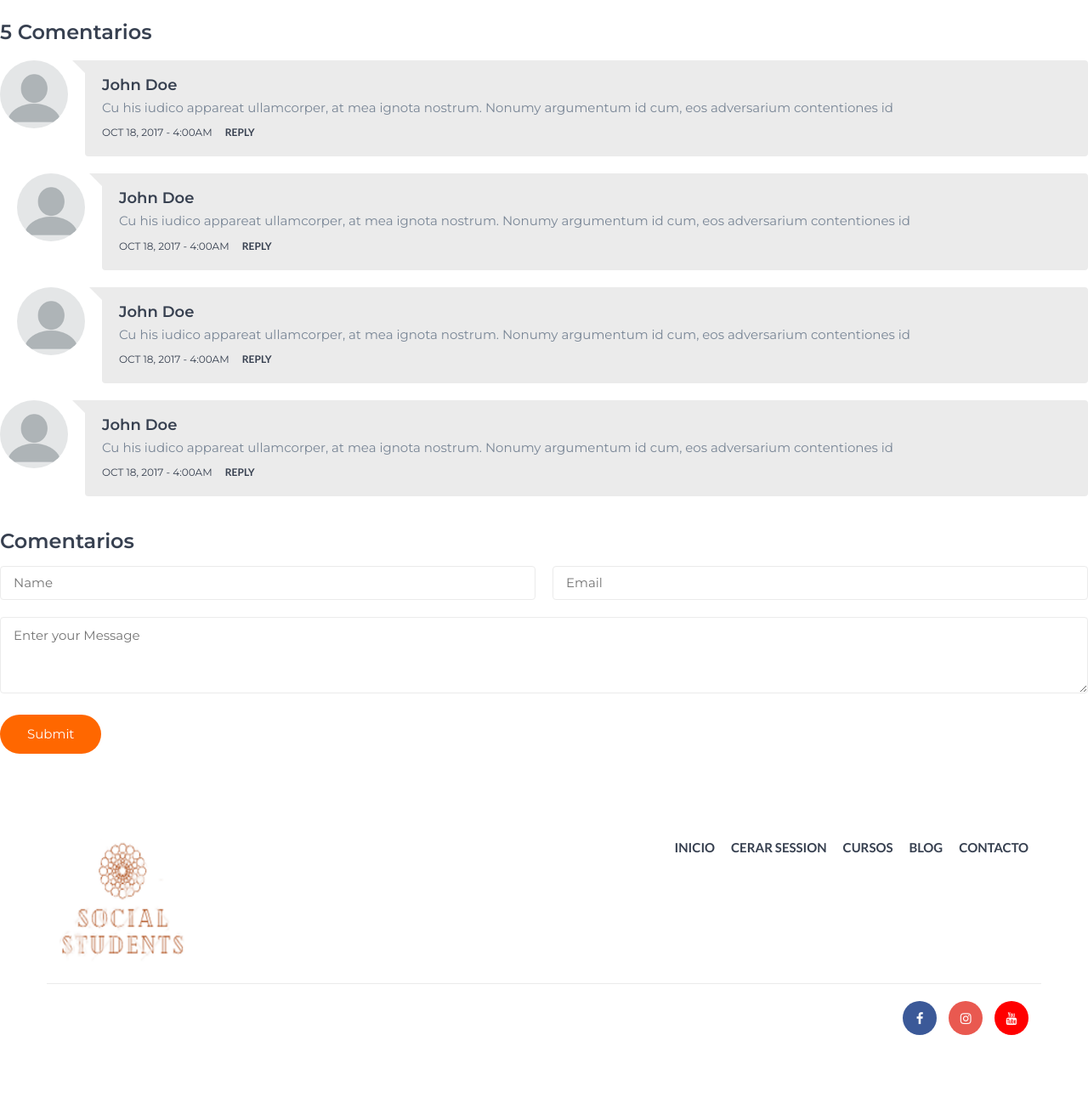
After one commit to GandresCoello18/social-students-and-php, a PHP site: page /perfil-serie-cursos.php in a window 1280 px wide. The commit adds this page. Shown: the part 681-1979 px from the top of the page at 85% size. Run offline with PHP 8.4, Linux system fonts and the light colour scheme; some web fonts are replaced.

Commit message:
agregando el perfil e sistemas de comentarios

```diff
--- a/blog-post.php
+++ b/blog-post.php
@@ -1,4 +1,5 @@
 <?php
+	$title = 'Nuevo post';
 	require_once('includes/head.php');
 ?>
 		<!-- /Header -->
@@ -14,8 +15,8 @@
 				<div class="row">
 					<div class="col-md-10 col-md-offset-1 text-center">
 						<ul class="hero-area-tree">
-							<li><a href="index.html">Home</a></li>
-							<li><a href="blog.html">Blog</a></li>
+							<li><a href="index.php">Inicio</a></li>
+							<li><a href="blog.php">Blog</a></li>
 							<li>How to Get Started in Photography</li>
 						</ul>
 						<h1 class="white-text">How to Get Started in Photography</h1>
--- a/blog.php
+++ b/blog.php
@@ -1,4 +1,5 @@
 <?php
+	$title = 'Blog';
 	require_once('includes/head.php');
 ?>
 		<!-- Hero-area -->
--- a/css/style.css
+++ b/css/style.css
@@ -227,8 +227,8 @@ input[type="text"]:focus, input[type="email"]:focus, input[type="password"]:focu
 }
 
 .navbar-brand .logo > img {
-	width: 150px;
-	height: 150px;
+	width: 100px;
+	height: 100px;
 }
 
 @media only screen and (max-width: 767px) {
--- a/cursos.php
+++ b/cursos.php
@@ -1,4 +1,5 @@
 <?php
+	$title = 'Cursos';
     include_once('includes/head.php');
 ?>
 <div class="hero-area section">
@@ -11,7 +12,7 @@
 	<div class="row">
 		<div class="col-md-10 col-md-offset-1 text-center">
 			<ul class="hero-area-tree">
-				<li><a href="index.php">Home</a></li>
+				<li><a href="index.php">Inicio</a></li>
 				<li><a href="cursos.php">Cursos</a></li>
 			</ul>
 		</div>
--- a/includes/footer.php
+++ b/includes/footer.php
@@ -20,7 +20,13 @@
 					<div class="col-md-6">
 						<ul class="footer-nav">
 							<li><a href="index.php">Inicio</a></li>
-							<li><a href="login.php">Login</a></li>
+							<?php
+							if($title === 'Andres coello goyes'){
+								echo "<li><a href='cerrar.php'>Cerar session</a></li>";
+							}else{
+								echo "<li><a href='login.php'>Login</a></li>";
+							}
+						?>
 							<li><a href="cursos.php">Cursos</a></li>
 							<li><a href="blog.php">Blog</a></li>
 							<li><a href="contact.php">Contacto</a></li>
@@ -37,10 +43,9 @@
 					<!-- social -->
 					<div class="col-md-4 col-md-push-8">
 						<ul class="footer-social">
-							<li><a href="#" class="facebook"><i class="fa fa-facebook"></i></a></li>
-							<li><a href="#" class="twitter"><i class="fa fa-twitter"></i></a></li>
-							<li><a href="#" class="instagram"><i class="fa fa-instagram"></i></a></li>
-							<li><a href="#" class="youtube"><i class="fa fa-youtube"></i></a></li>
+							<li><a href="https://www.facebook.com/andres.coellogoyes" target="_blanck" class="facebook"><i class="fa fa-facebook"></i></a></li>
+							<li><a href="https://www.instagram.com/coellogoyes/" target="_blanck" class="instagram"><i class="fa fa-instagram"></i></a></li>
+							<li><a href="https://www.youtube.com/channel/UCHWsGkCRqlNKnoxYkC_ZRxQ?view_as=subscriber" target="_blanck" class="youtube"><i class="fa fa-youtube"></i></a></li>
 						</ul>
 					</div>
 					<!-- /social -->
--- a/includes/head.php
+++ b/includes/head.php
@@ -6,7 +6,7 @@
 		<meta name="viewport" content="width=device-width, initial-scale=1">
 		 <!-- The above 3 meta tags *must* come first in the head; any other head content must come *after* these tags -->
 
-		<title>Social Students</title>
+		<title><?php echo $title; ?></title>
 
 		<!-- Google font -->
 		<link href="https://fonts.googleapis.com/css?family=Lato:700%7CMontserrat:400,600" rel="stylesheet">
@@ -47,11 +47,17 @@
 				<!-- Navigation -->
 				<nav id="nav">
 					<ul class="main-menu nav navbar-nav navbar-right">
-						<li><a href="index.php" id="inicio">Inicio</a></li>
-						<li><a href="login.php" id="login">Login</a></li>
-						<li><a href="cursos.php" id="cursos">Cursos</a></li>
-						<li><a href="blog.php" id="blog">Blog</a></li>
-						<li><a href="contact.php" id="contact">Contact</a></li>
+						<li><a href="index.php" id="nav-inicio">Inicio</a></li>
+						<?php
+							if($title === 'Andres coello goyes'){
+								echo "<li><a href='cerrar.php' id='nav-login'>Cerar session</a></li>";
+							}else{
+								echo "<li><a href='login.php' id='nav-login'>Login</a></li>";
+							}
+						?>
+						<li><a href="cursos.php" id="nav-cursos">Cursos</a></li>
+						<li><a href="blog.php" id="nav-blog">Blog</a></li>
+						<li><a href="contact.php" id="nav-contact">Contact</a></li>
 					</ul>
 				</nav>
 				<!-- /Navigation -->
--- a/index.php
+++ b/index.php
@@ -1,4 +1,5 @@
 <?php
+	$title = 'Social Students';
 	require_once('includes/head.php');
 ?>
 
@@ -103,7 +104,7 @@
 				<!-- courses -->
 				<div class="row">
 					<div class="center-btn">
-						<a class="main-button icon-button" href="#">Mas Cursos</a>
+						<a class="main-button icon-button" href="cursos.php">Mas Cursos</a>
 					</div>
 				</div>
 
--- a/login.php
+++ b/login.php
@@ -1,4 +1,5 @@
 <?php
+    $title = 'Login / Registrate';
     require_once('includes/head.php');
 ?>
 
@@ -44,7 +45,7 @@ input{
         <div class="col-5">
             <form id="login">
                 <h3 class="text-center">Social Students</h3>
-                <input type="email" id="email" class="form-control text-center" require placeholder="Correo Electronico">
+                <input type="email" class="form-control text-center" require placeholder="Correo Electronico">
                 <input type="password" class="form-control text-center" placeholder="Contraseña">
                 <input type="button" class="form-control btn acceder" value="Acceder">
                 <p id="crear" onclick="crear_cuenta()">Crear una cuenta S-S...!</p>
@@ -52,7 +53,7 @@ input{
 
             <form id="registro">
                 <h3 class="text-center">Social Students</h3>
-                <input type="email" class="form-control text-center email" require placeholder="Correo Electronico">
+                <input type="email" class="form-control text-center" require placeholder="Correo Electronico">
                 <input type="password" class="form-control text-center" placeholder="Contraseña Minimo 7 caracter">
                 <input type="password" class="form-control text-center" placeholder="Confirma Contraseña">
                 <input type="button" class="form-control btn acceder" value="Registrarse">
--- /dev/null
+++ b/perfil-serie-cursos.php
@@ -0,0 +1,120 @@
+<?php $title = 'Andres coello goyes';
+include_once('includes/head.php'); ?>
+        <div class="hero-area section">
+
+			<!-- Backgound Image -->
+			<div class="bg-image bg-parallax overlay" style="background-image:url(./img/lenguaje.jpg)"></div>
+			<!-- /Backgound Image -->
+
+			<div class="container">
+				<div class="row">
+					<div class="col-md-10 col-md-offset-1 text-center">
+						<ul class="hero-area-tree">
+							<li><a href="index.php">Inicio</a></li>
+							<li><a href="perfil.php">Perfil</a></li>
+							<li>Compartir es el objetivo</li>
+						</ul>
+						<h1 class="white-text">Andres Coello Goyes</h1>
+					</div>
+				</div>
+			</div>
+		</div>
+
+<section class="container-fluid">
+    <div class="row justity-content-center" id="video-e-seccion">
+        <div class="col-12 col-md-7">
+        <iframe id="video" src="https://www.youtube.com/embed/1TXJZgZs1wQ" frameborder="0" allow="accelerometer; autoplay; encrypted-media; gyroscope; picture-in-picture" allowfullscreen></iframe>
+            <p></p>
+        </div>
+        <div class="col-12 col-md-4">
+            <div class="row ">
+                <div class="col-12 alert alert-success">Intrduccion al desarrollo con JAVA ---- 12 min</div>
+                <div class="col-12 alert alert-danger">Entorno de trabajo ---- 5 min</div>
+                <div class="col-12 alert alert-danger">Variables locales / Globales ---- 7 min</div>
+                <div class="col-12 alert alert-danger">operadores logicos / Aritmeticos ---- 5 min</div>
+                <div class="col-12 alert alert-danger">condiciones o desiciones ---- 6 min</div>
+                <div class="col-12 alert alert-danger">Ciclos o Bucles repetitivos ---- 5 min</div>
+                <div class="col-12 alert alert-danger">Funciones o bloques de codigo ---- 8 min</div>
+                <div class="col-12 alert alert-danger">Mini proyecto "pelea virtual" ---- 6 min</div>
+            </div>
+        </div>
+    </div>
+
+    <div class="row">
+        <div class="col-12">
+        <div class="blog-comments">
+							<h3>5 Comentarios</h3>
+
+							<!-- single comment -->
+							<div class="media">
+								<div class="media-left">
+									<img src="./img/avatar.png" alt="">
+								</div>
+								<div class="media-body">
+									<h4 class="media-heading">John Doe</h4>
+									<p>Cu his iudico appareat ullamcorper, at mea ignota nostrum. Nonumy argumentum id cum, eos adversarium contentiones id</p>
+									<div class="date-reply"><span>Oct 18, 2017 - 4:00AM</span><a href="#" class="reply">Reply</a></div>
+								</div>
+
+								<!-- comment reply -->
+								<div class="media">
+									<div class="media-left">
+										<img src="./img/avatar.png" alt="">
+									</div>
+									<div class="media-body">
+										<h4 class="media-heading">John Doe</h4>
+										<p>Cu his iudico appareat ullamcorper, at mea ignota nostrum. Nonumy argumentum id cum, eos adversarium contentiones id</p>
+										<div class="date-reply"><span>Oct 18, 2017 - 4:00AM</span><a href="#" class="reply">Reply</a></div>
+									</div>
+								</div>
+								<!-- /comment reply -->
+
+								<!-- comment reply -->
+								<div class="media">
+									<div class="media-left">
+										<img src="./img/avatar.png" alt="">
+									</div>
+									<div class="media-body">
+										<h4 class="media-heading">John Doe</h4>
+										<p>Cu his iudico appareat ullamcorper, at mea ignota nostrum. Nonumy argumentum id cum, eos adversarium contentiones id</p>
+										<div class="date-reply"><span>Oct 18, 2017 - 4:00AM</span><a href="#" class="reply">Reply</a></div>
+									</div>
+								</div>
+								<!-- /comment reply -->
+
+							</div>
+							<!-- /single comment -->
+
+							<!-- single comment -->
+							<div class="media">
+								<div class="media-left">
+									<img src="./img/avatar.png" alt="">
+								</div>
+								<div class="media-body">
+									<h4 class="media-heading">John Doe</h4>
+									<p>Cu his iudico appareat ullamcorper, at mea ignota nostrum. Nonumy argumentum id cum, eos adversarium contentiones id</p>
+									<div class="date-reply"><span>Oct 18, 2017 - 4:00AM</span><a href="#" class="reply">Reply</a></div>
+								</div>
+							</div>
+							<!-- /single comment -->
+
+							<!-- blog reply form -->
+							<div class="blog-reply-form col-6">
+								<h3>Comentarios</h3>
+								<form>
+									<input class="input name-input" type="text" name="name" placeholder="Name">
+									<input class="input email-input" type="email" name="email" placeholder="Email">
+									<textarea class="input" name="message" placeholder="Enter your Message"></textarea>
+									<button class="main-button icon-button">Submit</button>
+								</form>
+							</div>
+							<!-- /blog reply form -->
+
+						</div>
+						<!-- /blog comments -->
+
+        </div>
+    </div>
+<section>
+
+<?php include_once('includes/footer.php'); ?>
```
Also changed, not shown: contact.php (+4 -3 lines), css/modificacion.css (+33 -5 lines), includes/cursos.php (+16 -16 lines), perfil.php (added, +23 -0 lines), img/codigos-2.jpg (added), 1 other file.
